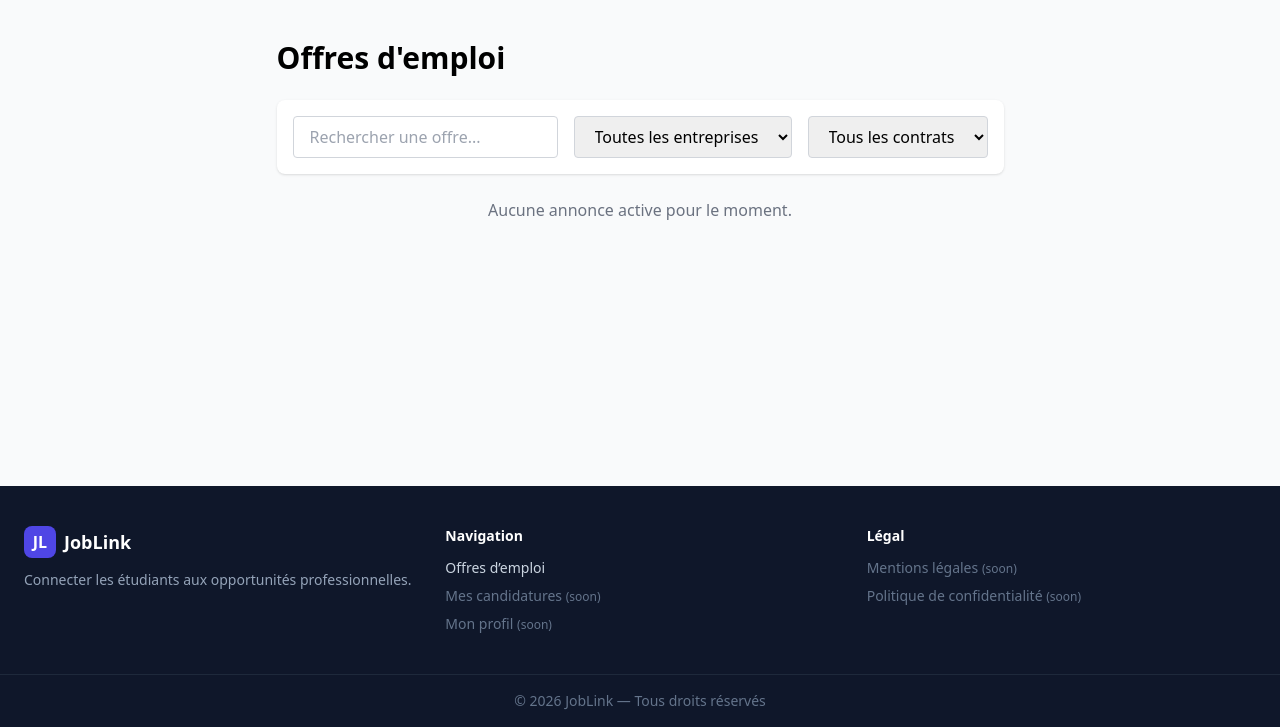
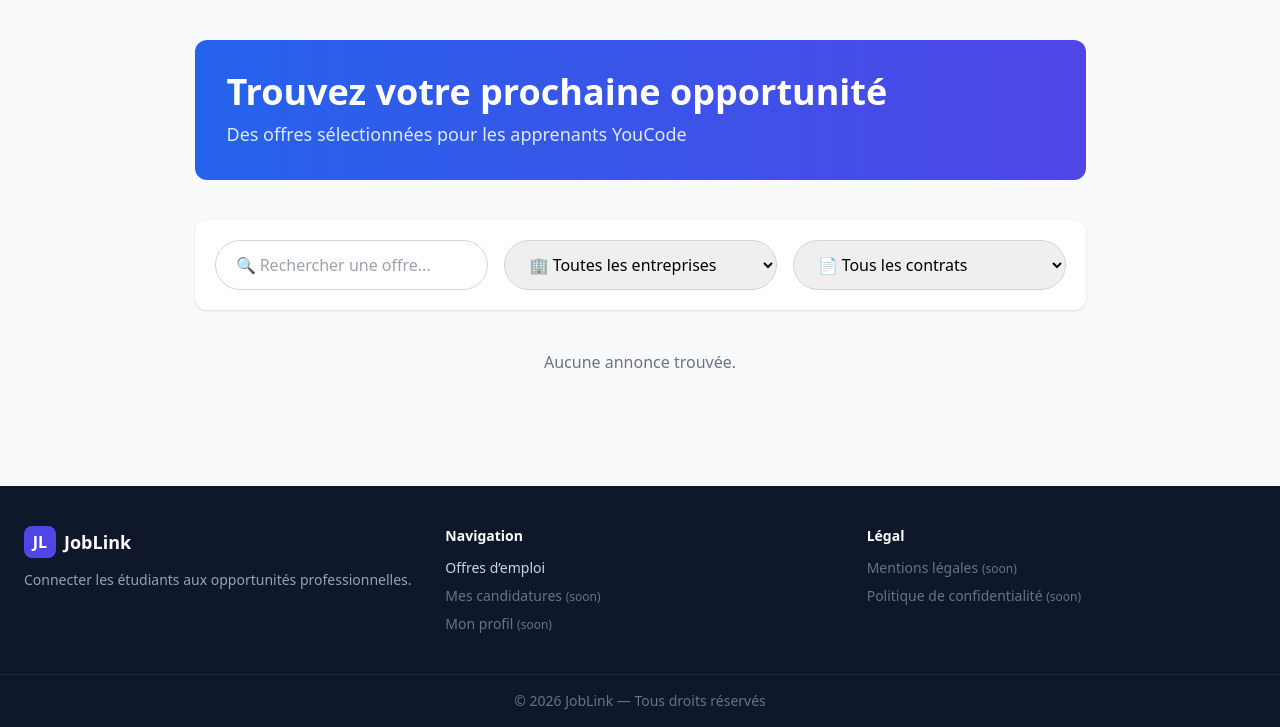
Before and after one commit to yassinesekkah/Youcode-Job-Dating-Platform, a PHP site: template App/views/front/jobs/index.twig in a window 1280 px wide. Shown: the part 73-800 px from the top of the page. Run offline with PHP 8.4, Linux system fonts and the light colour scheme; the template is opened without the code that fills it, so the values that code supplies are empty; some libraries are stand-ins or nearby versions.

Commit message:
fix: redesign front office

```diff
--- /dev/null
+++ b/App/views/front/jobs/_cards.twig
@@ -0,0 +1,42 @@
+{% for announcement in announcements %}
+<div class="group bg-white rounded-xl border shadow hover:shadow-xl transition transform hover:-translate-y-1 overflow-hidden">
+
+    <div class="relative">
+        {% if announcement.image %}
+            <img src="{{ announcement.image|e }}" class="h-44 w-full object-cover">
+        {% else %}
+            <div class="h-44 bg-gradient-to-r from-gray-200 to-gray-300 flex items-center justify-center text-gray-500">
+                No image
+            </div>
+        {% endif %}
+
+        <span class="absolute top-3 left-3 bg-blue-600 text-white text-xs px-3 py-1 rounded-full">
+            {{ announcement.contract_type }}
+        </span>
+    </div>
+
+    <div class="p-5">
+        <h3 class="text-lg font-semibold text-gray-800 mb-1">
+            {{ announcement.title|e }}
+        </h3>
+
+        <p class="text-sm text-gray-600 mb-2">
+            {{ announcement.company|e }} • {{ announcement.location|e }}
+        </p>
+
+        <p class="text-xs text-gray-400 mb-4">
+            Publié le {{ announcement.created_at|date("d/m/Y") }}
+        </p>
+
+        <a href="/show?id={{ announcement.id }}"
+           class="inline-block w-full text-center bg-blue-600 text-white py-2 rounded-lg text-sm font-medium
+                  hover:bg-blue-700 transition">
+            Voir l'offre
+        </a>
+    </div>
+</div>
+{% else %}
+<p class="col-span-full text-center text-gray-500">
+    Aucune annonce trouvée.
+</p>
+{% endfor %}
--- a/App/views/front/jobs/index.twig
+++ b/App/views/front/jobs/index.twig
@@ -3,13 +3,26 @@
 {% block title %}Offres d'emploi{% endblock %}
 
 {% block content %}
-<h1 class="text-3xl font-bold mb-6">Offres d'emploi</h1>
+<div class="mb-10">
+    <div class="bg-gradient-to-r from-blue-600 to-indigo-600 rounded-xl p-8 text-white">
+        <h1 class="text-4xl font-bold mb-2">
+            Trouvez votre prochaine opportunité
+        </h1>
+        <p class="text-blue-100 text-lg">
+            Des offres sélectionnées pour les apprenants YouCode
+        </p>
+    </div>
+</div>
 
-<div class="bg-white p-4 rounded-lg shadow mb-6 flex gap-4">
-    <input type="text" id="searchInput" placeholder="Rechercher une offre..." class="border border-gray-300 rounded px-4 py-2">
 
-    <select id="companyFilter" class="border border-gray-300 rounded px-4 py-2">
-        <option value="">Toutes les entreprises</option>
+<div class="bg-white p-5 rounded-xl shadow mb-10">
+    <div class="grid grid-cols-1 md:grid-cols-3 gap-4">
+        <input type="text" id="searchInput" placeholder="🔍 Rechercher une offre..."
+            class="border border-gray-300 rounded-full px-5 py-3 focus:ring-2 focus:ring-blue-500 outline-none">
+
+        <select id="companyFilter"
+            class="border border-gray-300 rounded-full px-5 py-3 focus:ring-2 focus:ring-blue-500 outline-none">
+            <option value="">🏢 Toutes les entreprises</option>
             {% set companies = [] %}
             {% for announcement in announcements %}
             {% if announcement.company not in companies %}
@@ -19,8 +32,9 @@
             {% endfor %}
         </select>
 
-    <select id="contractFilter" class="border border-gray-300 rounded px-4 py-2">
-        <option value="">Tous les contrats</option>
+        <select id="contractFilter"
+            class="border border-gray-300 rounded-full px-5 py-3 focus:ring-2 focus:ring-blue-500 outline-none">
+            <option value="">📄 Tous les contrats</option>
             {% set contracts = [] %}
             {% for announcement in announcements %}
             {% if announcement.contract_type not in contracts %}
@@ -30,29 +44,16 @@
             {% endfor %}
         </select>
     </div>
-
-<div id="jobList" class="grid grid-cols-1 sm:grid-cols-2 lg:grid-cols-3 gap-6">
-    {% for announcement in announcements %}
-        <a href="/jobs/edit?id={{ announcement.id }}" class="block">
-            <div class="bg-white border border-gray-200 rounded-lg p-4 shadow hover:shadow-lg transition cursor-pointer">
-                {% if announcement.image %}
-                    <img src="{{ announcement.image|e }}" alt="{{ announcement.title|e }}" class="w-full h-48 object-cover rounded-md mb-4">
-                {% else %}
-                    <img src="/assets/images/default-job.jpg" alt="Offre d'emploi" class="w-full h-48 object-cover rounded-md mb-4">
-                {% endif %}
-                <h3 class="text-xl font-semibold mb-2">{{ announcement.title|e }}</h3>
-                <p class="text-gray-700 mb-1"><span class="font-semibold">Entreprise:</span> {{ announcement.company|e }}</p>
-                <p class="text-gray-600 text-sm mb-1"><span class="font-semibold">Contrat:</span> {{ announcement.contract_type|e }}</p>
-                <small class="text-gray-500">Publié le {{ announcement.created_at|date("d/m/Y") }}</small>
-            </div>
-        </a>
-    {% else %}
-        <p class="col-span-full text-center text-gray-500">Aucune annonce active pour le moment.</p>
-    {% endfor %}
 </div>
 
+
+<div id="jobList" class="grid grid-cols-1 sm:grid-cols-2 lg:grid-cols-3 gap-8">
+    {% include "front/jobs/_cards.twig" with { announcements: announcements } %}
+</div>
+
+
 <script>
-document.addEventListener("DOMContentLoaded", function() {
+    document.addEventListener("DOMContentLoaded", function () {
         const searchInput = document.getElementById('searchInput');
         const companyFilter = document.getElementById('companyFilter');
         const contractFilter = document.getElementById('contractFilter');
@@ -63,7 +64,7 @@ document.addEventListener("DOMContentLoaded", function() {
             const company = companyFilter.value;
             const contract = contractFilter.value;
 
-        const params = new URLSearchParams({q, company, contract });
+            const params = new URLSearchParams({ q, company, contract });
 
             fetch('/jobs/ajax?' + params.toString())
                 .then(res => res.text())
--- a/config/routes.php
+++ b/config/routes.php
@@ -42,7 +42,7 @@ $router->get('/logout', 'Front\AuthController@logout');
 ///jobs
 // $router->get('/jobs', 'Front\JobController@index');
 $router->get('/', 'Front\JobController@index');
-$router->get('/jobs/edit', 'Front\JobController@show');
+$router->get('/show', 'Front\JobController@show');
 $router->get('/jobs/ajax', 'Front\JobController@ajax');
 
 
```
Also changed, not shown: App/Controllers/Front/JobController.php (+3 -8 lines), App/views/front/jobs/show.twig (+67 -35 lines), App/views/front/jobs/test.twig (deleted). Lines whose indentation alone changed are shown as unchanged.
